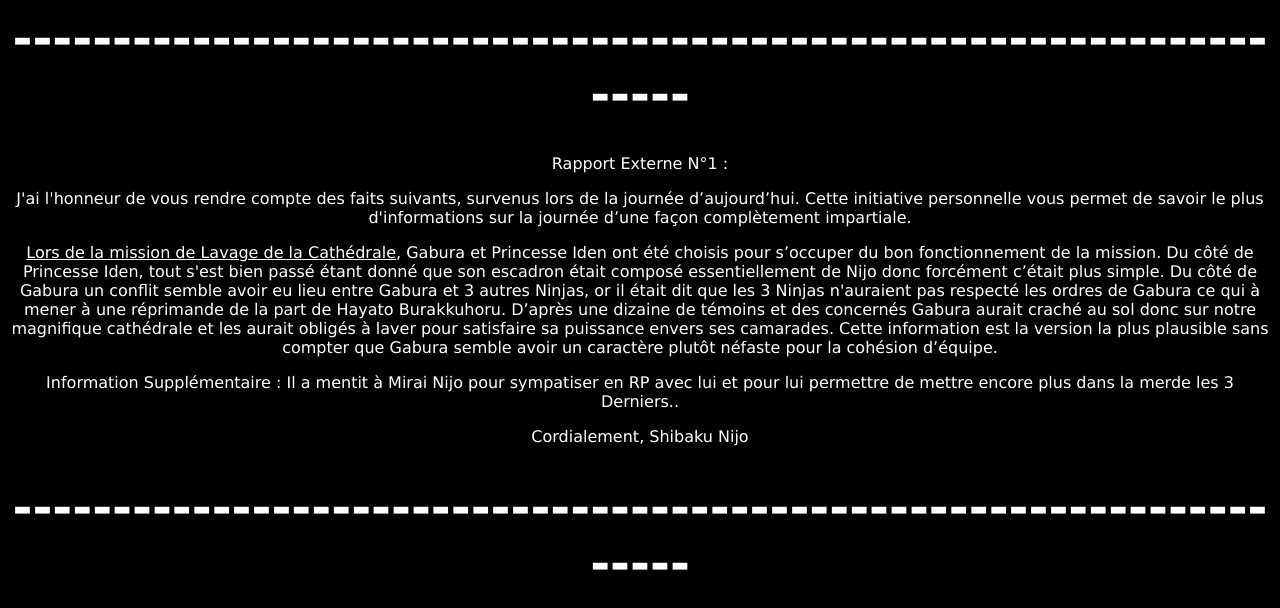
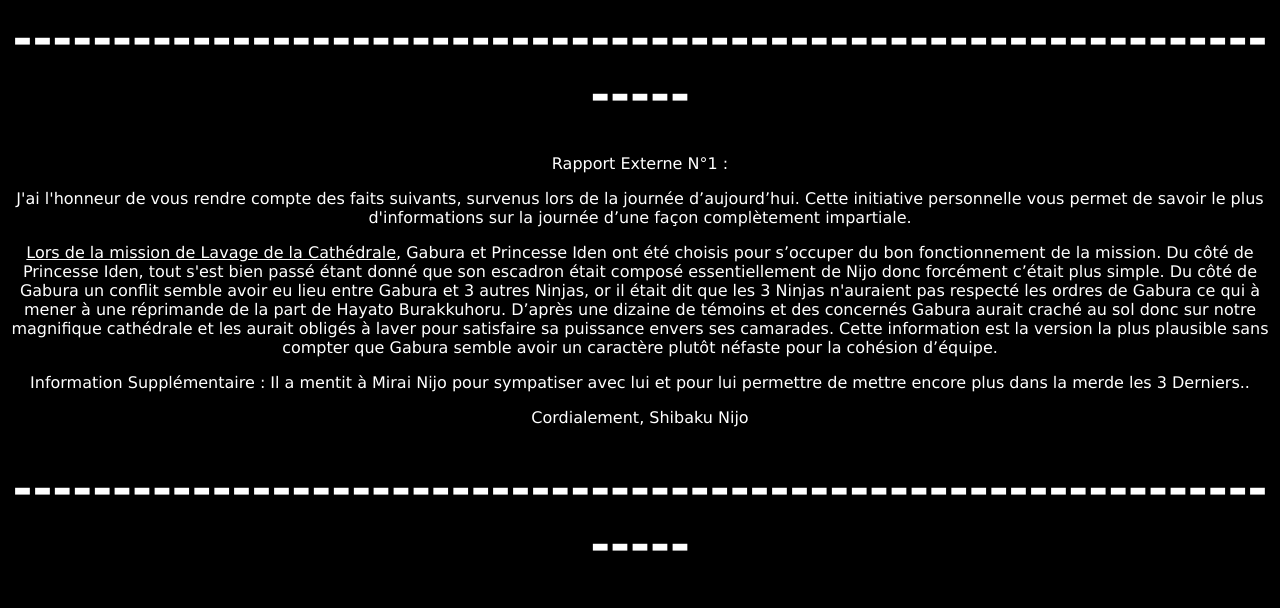
Before and after one commit to RockyDOGGG/dummy, a plain HTML site: page index.html in a window 1280 px wide. Shown: the part 110-718 px from the top of the page. Drawn offline with Linux system fonts and the light colour scheme.

Commit message:
Add files via upload

```diff
--- a/index.html
+++ b/index.html
@@ -13,7 +13,7 @@
 <p style="color:white;font-family:Verdana;text-align: center;">Rapport Externe N°1 :</p>
 <p style="color:white;font-family:Verdana;text-align: center;">J'ai l'honneur de vous rendre compte des faits suivants, survenus lors de la journée d’aujourd’hui. Cette initiative personnelle vous permet de savoir le plus d'informations sur la journée d’une façon complètement impartiale.
 <p style="color:white;font-family:Verdana;text-align: center;"><u>Lors de la mission de Lavage de la Cathédrale</u>, Gabura et Princesse Iden ont été choisis pour s’occuper du bon fonctionnement de la mission. Du côté de Princesse Iden, tout s'est bien passé étant donné que son escadron était composé essentiellement de Nijo donc forcément c’était plus simple. Du côté de Gabura un conflit semble avoir eu lieu entre Gabura et 3 autres Ninjas, or il était dit que les 3 Ninjas n'auraient pas respecté les ordres de Gabura ce qui à mener à une réprimande de la part de Hayato Burakkuhoru. D’après une dizaine de témoins et des concernés Gabura aurait craché au sol donc sur notre magnifique cathédrale et les aurait obligés à laver pour satisfaire sa puissance envers ses camarades. Cette information est la version la plus plausible sans compter que Gabura semble avoir un caractère plutôt néfaste pour la cohésion d’équipe.
-<p style="color:white;font-family:Verdana;text-align: center;">Information Supplémentaire : Il a mentit à Mirai Nijo pour sympatiser en RP avec lui et pour lui permettre de mettre encore plus dans la merde les 3 Derniers..</p>
+<p style="color:white;font-family:Verdana;text-align: center;">Information Supplémentaire : Il a mentit à Mirai Nijo pour sympatiser avec lui et pour lui permettre de mettre encore plus dans la merde les 3 Derniers..</p>
 <p style="color:white;font-family:Verdana;text-align: center;">Cordialement, Shibaku Nijo</p>
 
 <h1 style="font-family:Verdana;color:white;text-align: center;font-size: 300%;">--------------------------------------------------------------------</h1>
```
